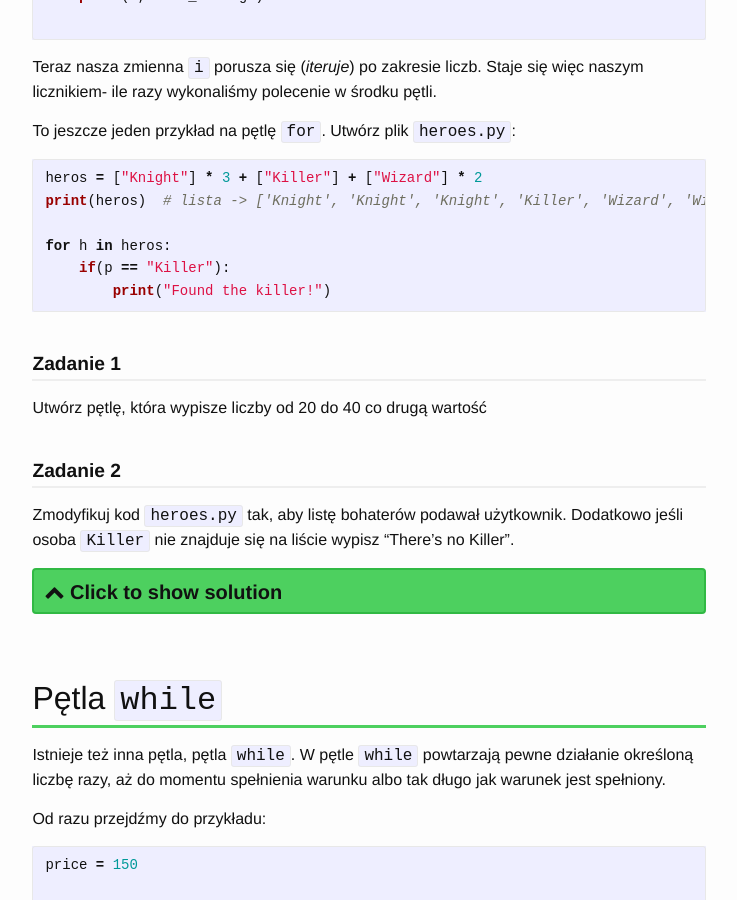
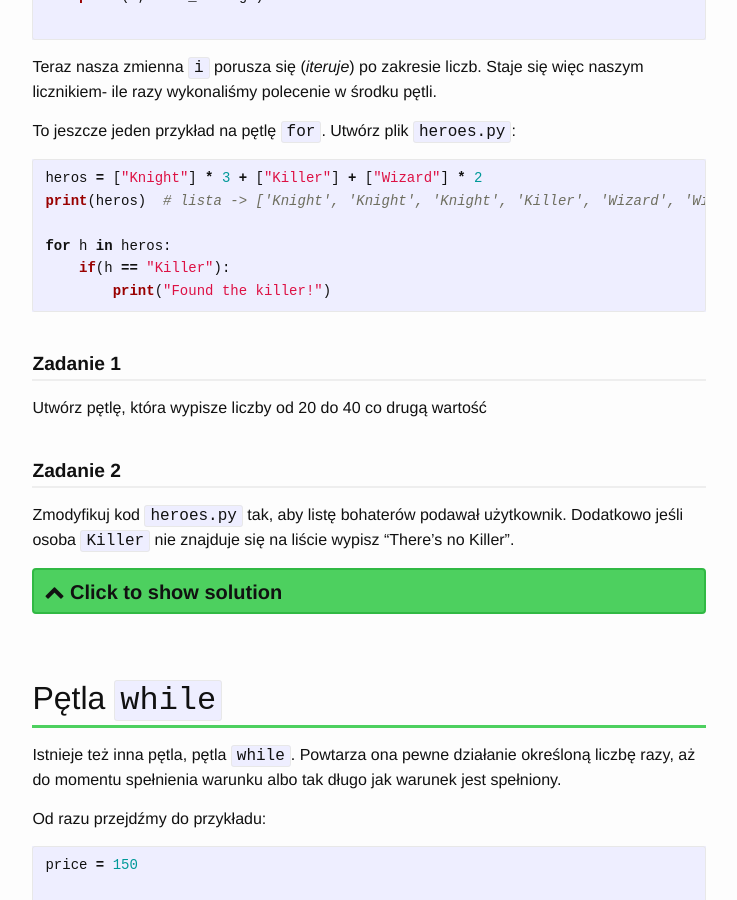
Before and after one commit to doITforAlex/Python-od-podstaw, a Jekyll site: the page built from _steps/step8-petle.md, in a window 1280 px wide and 900 px high, scrolled down 1575 px. Shown: the whole window, without its empty margins (370-1107 px from the left). Built offline with Jekyll 4.4.1, drawn with Linux system fonts in a browser that asks for light colours; nearby versions of some CDN libraries.

Commit message:
Update step8-petle.md
typo (NameError), wording

````diff
--- a/_steps/step8-petle.md
+++ b/_steps/step8-petle.md
@@ -74,7 +74,7 @@ heros = ["Knight"] * 3 + ["Killer"] + ["Wizard"] * 2
 print(heros)  # lista -> ['Knight', 'Knight', 'Knight', 'Killer', 'Wizard', 'Wizard']
 
 for h in heros:
-    if(p == "Killer"):
+    if(h == "Killer"):
         print("Found the killer!")
 ```
 
@@ -113,7 +113,7 @@ else:
 
 ## Pętla `while`
 
-Istnieje też inna pętla, pętla `while`.  W pętle `while` powtarzają pewne działanie określoną liczbę razy, aż do momentu spełnienia warunku albo tak długo jak warunek jest spełniony.
+Istnieje też inna pętla, pętla `while`.  Powtarza ona pewne działanie określoną liczbę razy, aż do momentu spełnienia warunku albo tak długo jak warunek jest spełniony.
 
 Od razu przejdźmy do przykładu:
 
````
